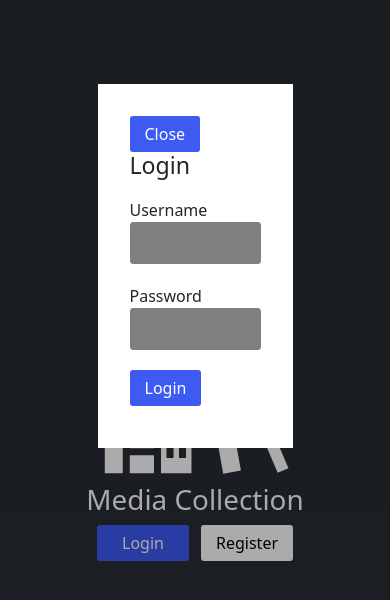
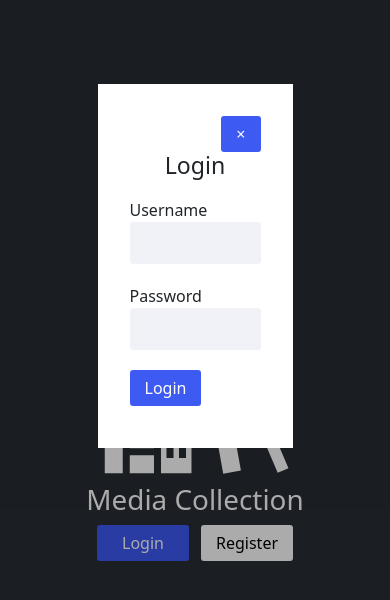
Before and after one commit to jamiescript/media-collection, a React (Create React App) app: page / in a window 390 px wide. Both pictures are taken after a click on the button "Login". Shown: the top 600 px of the page. Built offline with nearby package versions, Linux system fonts and the light colour scheme.

Commit message:
colors and media query variables

```diff
--- a/package.json
+++ b/package.json
@@ -7,6 +7,7 @@
     "@emotion/react": "^11.5.0",
     "@emotion/styled": "^11.3.0",
     "@reach/dialog": "^0.16.2",
+    "@reach/visually-hidden": "^0.16.0",
     "@testing-library/jest-dom": "^5.11.4",
     "@testing-library/react": "^11.1.0",
     "@testing-library/user-event": "^12.1.10",
--- a/src/App.js
+++ b/src/App.js
@@ -3,7 +3,14 @@ import { jsx } from '@emotion/react';
 import * as React from 'react';
 import { Logo } from './components/Logo';
 import { Dialog } from '@reach/dialog';
-import { Button, Input, FormGroup } from './components/lib';
+import {
+  Button,
+  Input,
+  FormGroup,
+  Heading3,
+  DialogClose,
+} from './components/lib';
+import VisuallyHidden from '@reach/visually-hidden';
 import '@reach/dialog/styles.css';
 import './App.css';
 
@@ -86,18 +93,24 @@ function App() {
         </Button>
       </div>
       <Dialog aria-label="Login Form" isOpen={openModal === 'login'}>
-        <div>
-          <Button onClick={() => setOpenModal('none')}>Close</Button>
-        </div>
-        <h3>Login</h3>
+        <DialogClose>
+          <Button onClick={() => setOpenModal('none')}>
+            <VisuallyHidden>Close</VisuallyHidden>
+            <span>&times;</span>
+          </Button>
+        </DialogClose>
+        <Heading3>Login</Heading3>
         <AuthForm onSubmit={login} buttonText="Login" />
       </Dialog>
 
       <Dialog aria-label="Regitration Form" isOpen={openModal === 'register'}>
-        <div>
-          <Button onClick={() => setOpenModal('none')}>Close</Button>
-        </div>
-        <h3>Register</h3>
+        <DialogClose>
+          <Button onClick={() => setOpenModal('none')}>
+            <VisuallyHidden>Close</VisuallyHidden>
+            <span>&times;</span>
+          </Button>
+        </DialogClose>
+        <Heading3>Register</Heading3>
         <AuthForm
           onSubmit={register}
           buttonText="Register"
--- a/src/components/lib.js
+++ b/src/components/lib.js
@@ -1,14 +1,20 @@
 import styled from '@emotion/styled/macro';
 import { Dialog as ReachDialog } from '@reach/dialog';
+import * as colors from './styles/colors';
+import * as mq from './styles/media-queries';
+
+const Heading3 = styled.h3({
+  textAlign: 'center',
+});
 
 const buttonVariants = {
   primary: {
-    background: '#3d5af3',
-    color: 'white',
+    background: colors.indigo,
+    color: colors.white,
   },
   secondary: {
-    background: 'white',
-    color: 'black',
+    background: colors.white,
+    color: colors.black,
   },
 };
 
@@ -24,8 +30,8 @@ const Button = styled.button(
 
 const Input = styled.input({
   borderRadius: '3px',
-  border: '1px solid grey',
-  background: 'grey',
+  border: `1px solid ${colors.grey}`,
+  background: colors.grey,
   padding: '8px 12px',
 });
 
@@ -40,10 +46,15 @@ const Dialog = styled(ReachDialog)({
   paddingBottom: '3.5em',
   boxShadow: '0 10px 30px -5px rgba(0, 0, 0, 0.2)',
   margin: '20vh auto',
-  '@media (max-width: 991px)': {
+  [mq.small]: {
     width: '100%',
     margin: '10vh auto',
   },
 });
 
-export { Button, Dialog, Input, FormGroup };
+const DialogClose = styled.div({
+  display: 'flex',
+  justifyContent: 'flex-end',
+});
+
+export { Button, Dialog, Input, FormGroup, Heading3, DialogClose };
--- /dev/null
+++ b/src/components/styles/colors.js
@@ -0,0 +1,4 @@
+export const white = 'white';
+export const black = 'black';
+export const indigo = '#3d5af3';
+export const grey = '#f1f2f7';
--- /dev/null
+++ b/src/components/styles/media-queries.js
@@ -0,0 +1,3 @@
+export const large = '@media (min-width: 1200px)';
+export const medium = '@media (min-width: 992px) and (max-width: 1199px)';
+export const small = '@media (max-width: 991px)';
```
Also changed, not shown: 2 other files (tests, documents, lock files or other folders).
